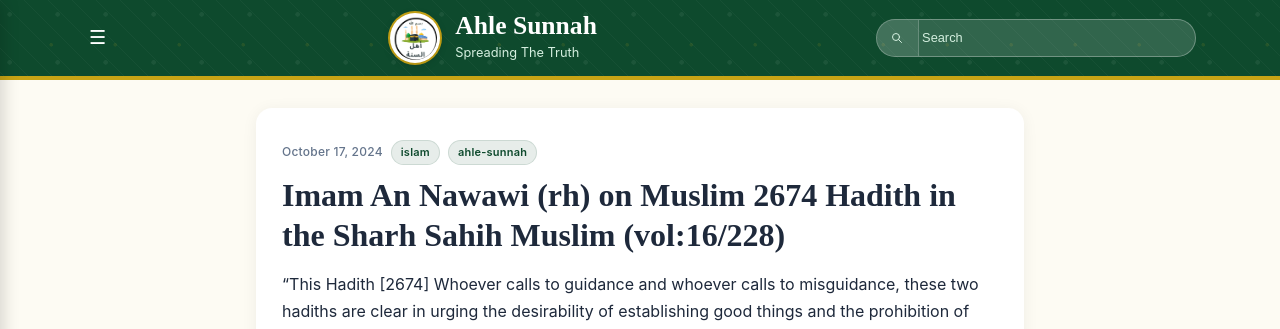
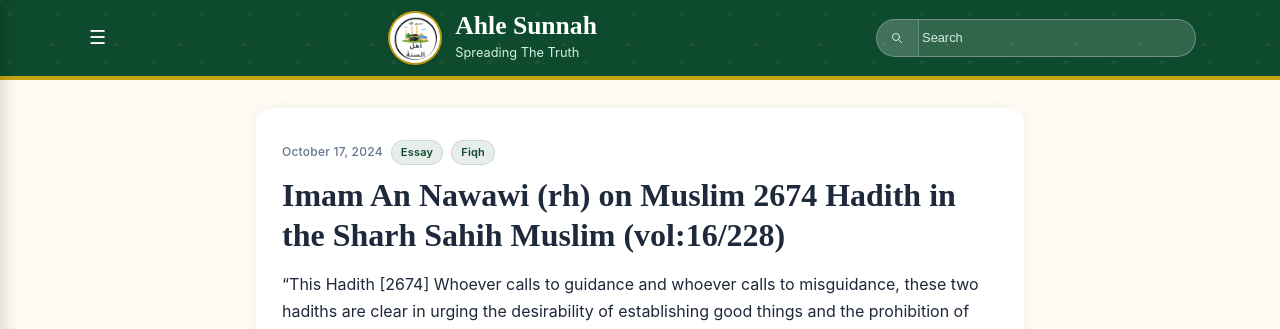
Before and after one commit to Fali17/ahlesunnah, a Jekyll site: the page built from _posts/2024-10-17-imam-an-nawawi-rh-on-muslim-2674-hadith-in-the-sharh-sahih-m.md, in a window 1280 px wide and 1359 px high. Shown: the top 329 px of the window. Built offline with Jekyll 4.4.1, drawn with Linux system fonts in a browser that asks for light colours.

Commit message:
Update 2024-10-17-imam-an-nawawi-rh-on-muslim-2674-hadith-in-the-sharh-sahih-m.md

```diff
--- a/_posts/2024-10-17-imam-an-nawawi-rh-on-muslim-2674-hadith-in-the-sharh-sahih-m.md
+++ b/_posts/2024-10-17-imam-an-nawawi-rh-on-muslim-2674-hadith-in-the-sharh-sahih-m.md
@@ -2,7 +2,7 @@
 layout: post
 title: "Imam An Nawawi (rh) on Muslim 2674 Hadith in the Sharh Sahih Muslim (vol:16/228)"
 date: 2024-10-17 22:28:00 +0000
-tags: [islam, ahle-sunnah]
+tags: [Essay,Fiqh]
 ---
 
 "This Hadith [2674] Whoever calls to guidance and whoever calls to misguidance, these two hadiths are clear in urging the desirability of establishing good things and the prohibition of establishing bad things, and that whoever establishes a good Sunnah will have a reward like that of everyone who acts upon it, until On the Day of Resurrection, whoever establishes a bad practice will bear the burden of everyone who acts upon it until the Day of Resurrection. And whoever calls to guidance will have the rewards of those who follow him, or to misguidance will bear the sins of those who follow him, whether that guidance or misguidance was initiated by him or he was preceded to it, and whether that was teaching. Knowledge, worship, etiquette, or other than that. His statement, may God bless him and grant him peace, “and he acted upon it after him” means that if he established it, whether the action was during his life or after his death, and God knows best."
```
